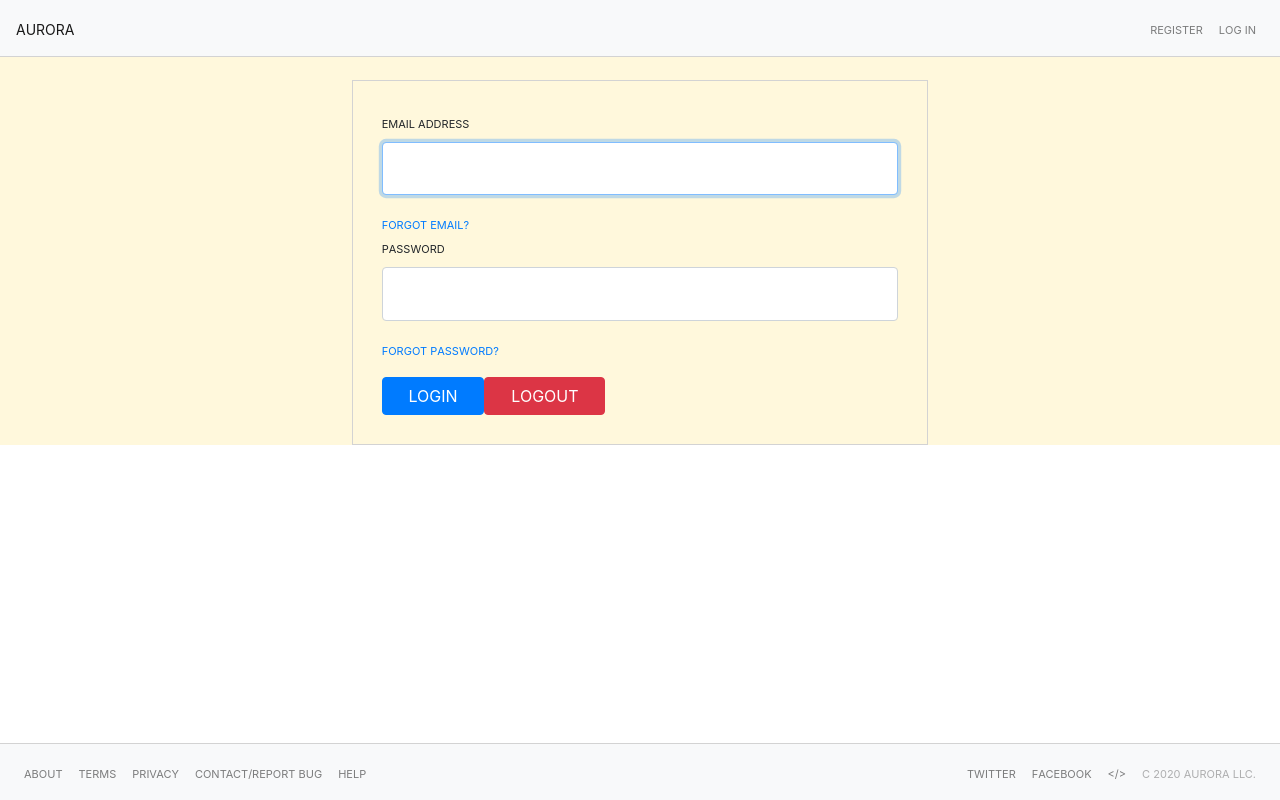
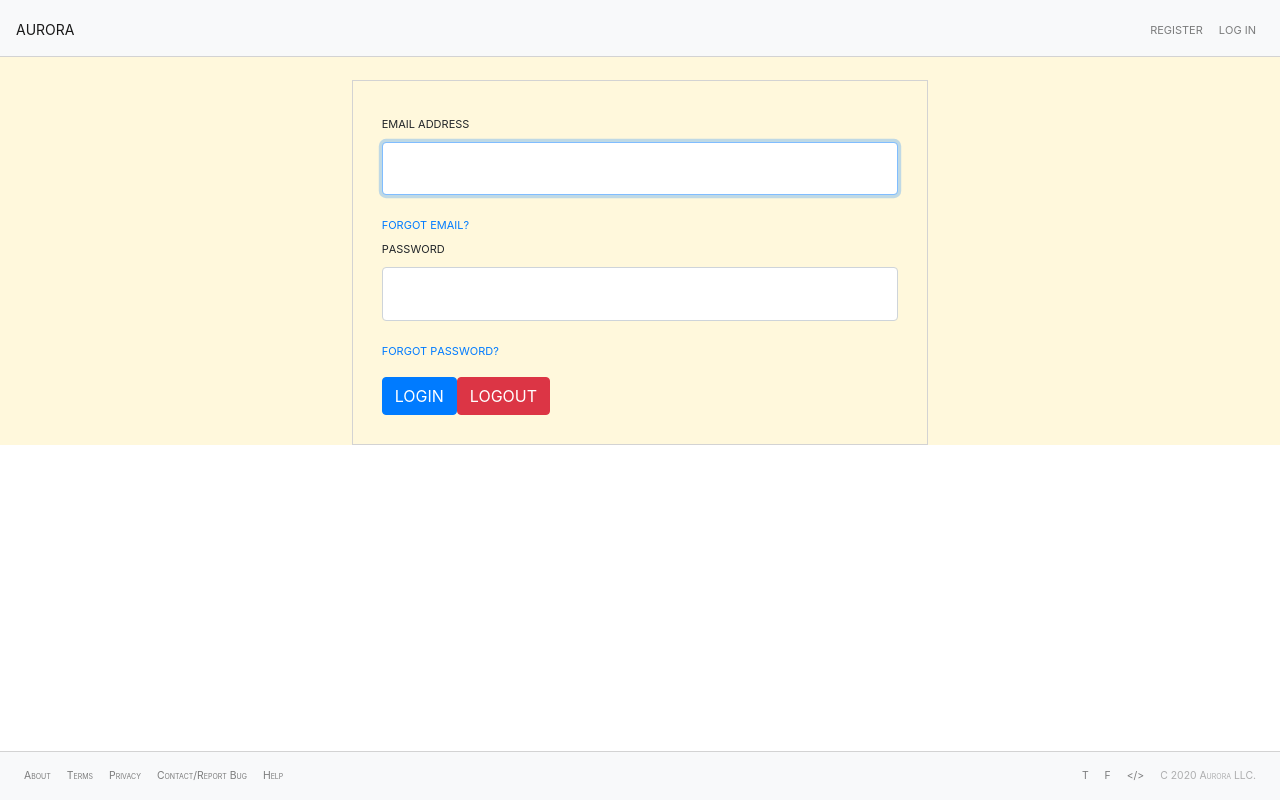
Before and after one commit to eritter688/aurora.frontend, a React (Create React App) app: page / in a window 1280 px wide. Built offline with nearby package versions, Linux system fonts and the light colour scheme.

Commit message:
footer styling

```diff
--- a/src/components/footer/footer.js
+++ b/src/components/footer/footer.js
@@ -5,8 +5,12 @@ import NavItem from "react-bootstrap/NavItem";
 
 export default function AuroraFooter() {
 
+    // TODO
+    // On phone, this styles into vertical, taking up a lot of screen
+    // real estate.
     const auroraFooterStyle = {
-        fontVariant: "all-small-caps",
+        fontVariant: "small-caps",
+        fontSize: ".65em",
         borderTopStyle: "solid",
         borderWidth: "1px",
         borderColor: "lightgray",
@@ -17,7 +21,7 @@ export default function AuroraFooter() {
                 fixed={"bottom"}
                 bg={"light"}
                 variant={"light"}
-                expand={"md"}>
+                expand={"sm"}>
             <Nav className={"mr-auto"}>
                 <NavItem>
                     <Nav.Link href={""}>About</Nav.Link>
@@ -37,10 +41,10 @@ export default function AuroraFooter() {
             </Nav>
             <Nav className={"ml-auto"}>
                 <NavItem>
-                    <Nav.Link href={""}>Twitter</Nav.Link>
+                    <Nav.Link href={""}>T</Nav.Link>
                 </NavItem>
                 <NavItem>
-                    <Nav.Link href={""}>Facebook</Nav.Link>
+                    <Nav.Link href={""}>F</Nav.Link>
                 </NavItem>
                 <NavItem>
                     <Nav.Link href={""}>{'<'}/{'>'}</Nav.Link>
--- a/src/components/loginForm.js
+++ b/src/components/loginForm.js
@@ -78,10 +78,10 @@ export default class LoginForm extends Component {
                         <p/>
                         {/*// TODO*/}
                         {/*// This isn't firing on phone/tablet.*/}
-                        <Button style={buttonPaddingStyle} variant="primary" type="submit">
+                        <Button variant="primary" type="submit">
                             LOGIN
                         </Button>
-                        <Button style={buttonPaddingStyle} variant="danger" onClick={auth.logout}>
+                        <Button variant="danger" onClick={auth.logout}>
                             LOGOUT
                         </Button>
 
```
